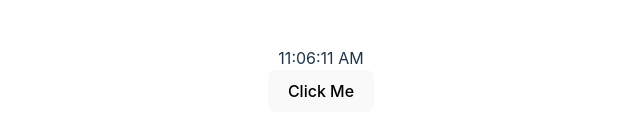
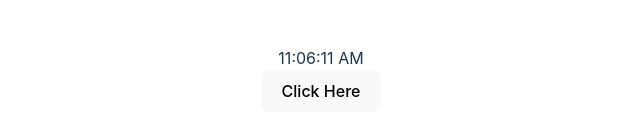
Before and after one commit to mdmidulhosen/React-Js-Vite-Project-LWS-, a React (Vite) app: page / in a window 1280 px wide. Shown: the part 321-456 px from the top of the page, without its empty margins (319-959 px from the left). Built offline with nearby package versions, Linux system fonts and the light colour scheme.

Commit message:
last update for mehedi bhaia

```diff
--- a/src/component/Button.jsx
+++ b/src/component/Button.jsx
@@ -14,11 +14,11 @@ export class Button extends Component {
   }
 
   render() {
-    const { change } = this.props;
+    const { change, tryIt } = this.props;
     return (
       <div>
         <button type="button" onClick={change}>
-          Click Me
+          {tryIt}
         </button>
       </div>
     );
--- a/src/component/Clock.jsx
+++ b/src/component/Clock.jsx
@@ -21,26 +21,30 @@ export class Clock extends Component {
     clearInterval(this.clockClose);
   }
 
+
   handleClick = () => {
     console.log("Clicked");
     if (this.state.locale == "bn-BD") {
       this.setState({
         locale: "en-US",
       });
+      let testIt = "lorem"
     } else {
       this.setState({
         locale: "bn-BD",
       });
+      let testIt = "ipsum"
     }
   };
 
   render() {
+    let testIt = "Click Here"
     return (
       <div>
         <span className="text">
           {this.state.date.toLocaleTimeString(this.state.locale)}
         </span>
-        <Button change={this.handleClick} />
+        <Button change={this.handleClick} tryIt={testIt}/>
       </div>
     );
   }
```
Also changed, not shown: 2 other files (tests, documents, lock files or other folders).
